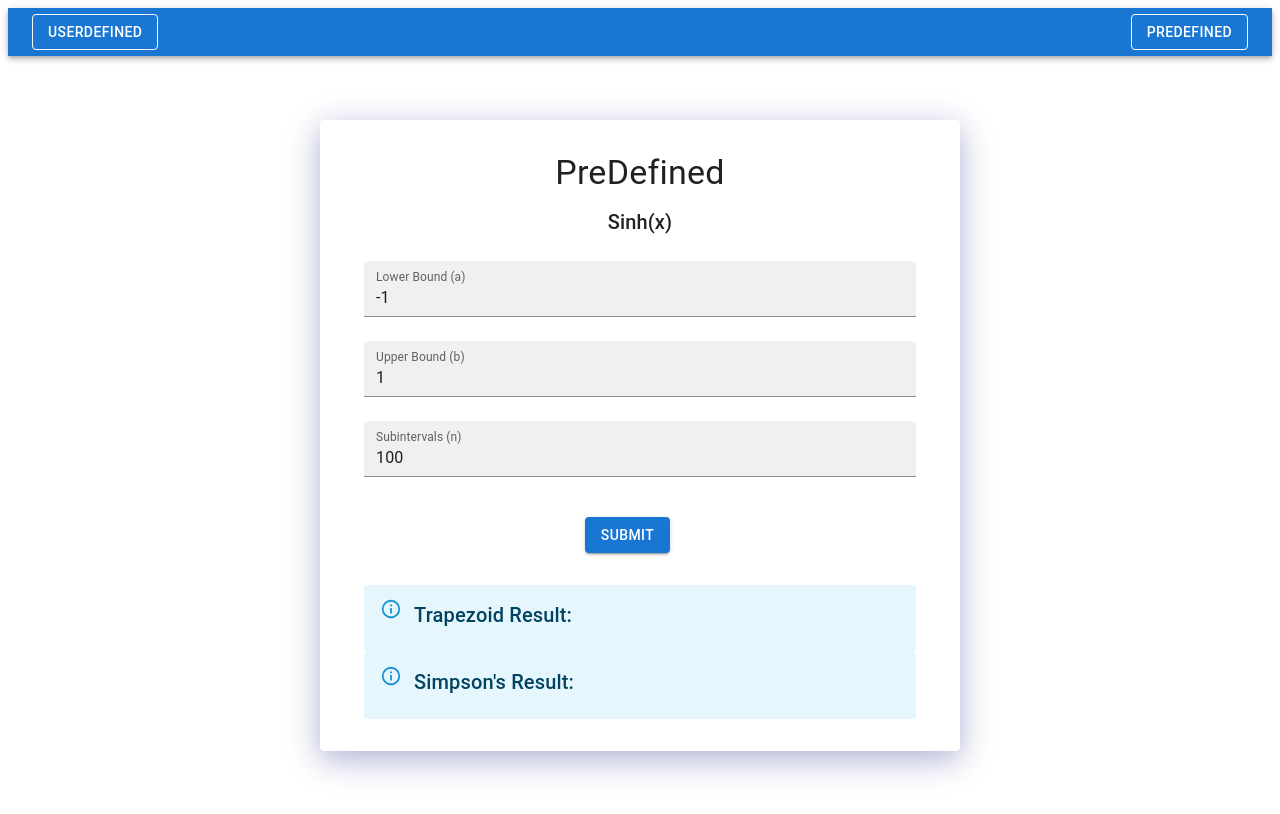
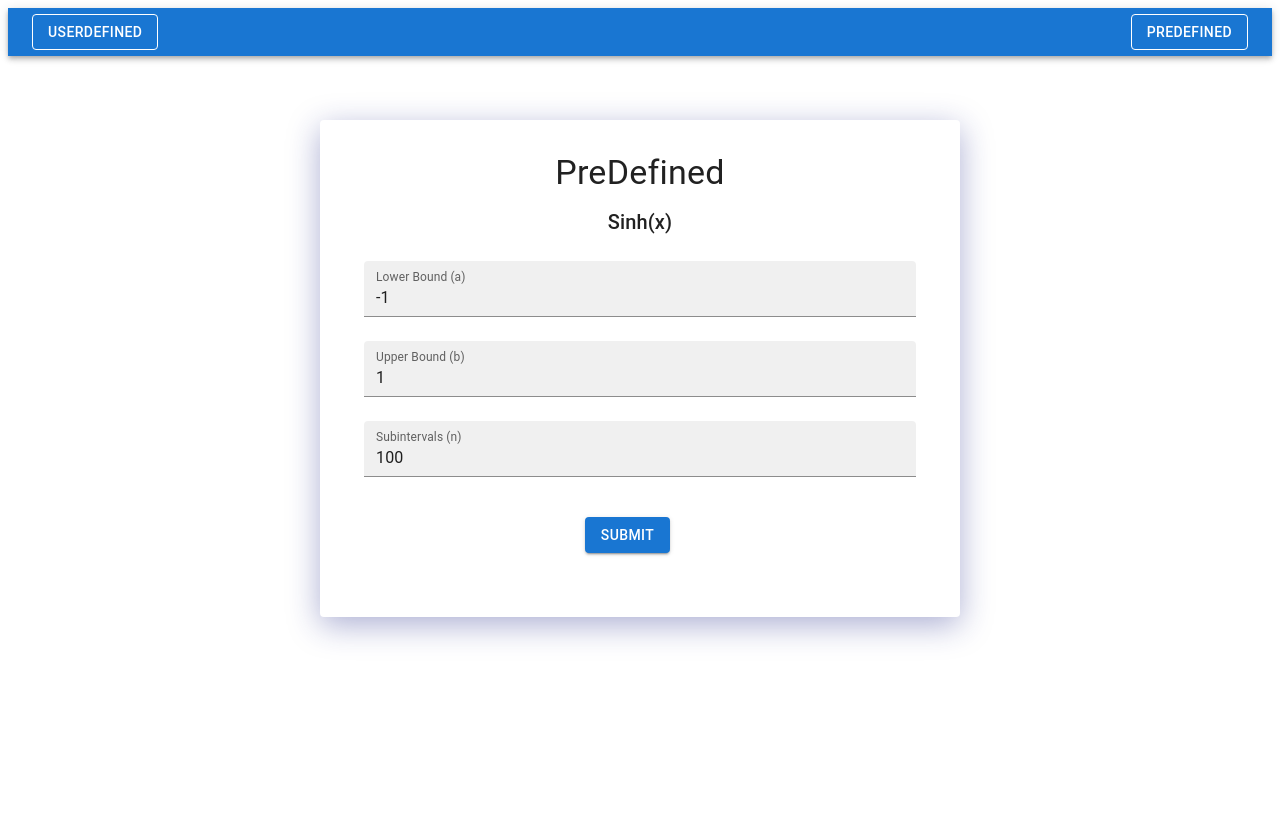
Before and after one commit to NeroXerith/MP4, a React (Create React App) app: page /predefined in a window 1280 px wide. Built offline with nearby package versions, Linux system fonts and the light colour scheme.

Commit message:
visibility results

```diff
--- a/src/pages/Predefined.tsx
+++ b/src/pages/Predefined.tsx
@@ -24,7 +24,7 @@ const Predefined: React.FC = () => {
   });
   const [resultTrapezoid, setResultTrapezoid] = useState<string | undefined>('');
   const [resultSimpson, setResultSimpson] = useState<string | undefined>('');
-
+  const [showResults, setShowResults] = useState(false);
   const handleChange = (e: React.ChangeEvent<HTMLInputElement>) => {
     setValues((prevValues) => ({
       ...prevValues,
@@ -102,6 +102,7 @@ const Predefined: React.FC = () => {
 
     const simpsonResult = (delta / 3) * (fFn.evaluate({ x: parsedA }) / (gFn ? gFn.evaluate({ x: parsedA }) : 1) + fFn.evaluate({ x: parsedB }) / (gFn ? gFn.evaluate({ x: parsedB }) : 1) + sumSimpson);
     setResultSimpson(simpsonResult.toFixed(15));
+    setShowResults(true);
   };
 
   const findDivergentPoint = (a: number, b: number, gFn: any): number | null => {
@@ -207,20 +208,28 @@ const Predefined: React.FC = () => {
          <Button type="submit" variant="contained" color="primary" sx={{marginBottom: '2rem',marginTop: '2rem',marginLeft: '40%', marginRight: '35%'}}>
           Submit
         </Button>
-        {/* <Button variant="outlined" onClick={predefined} style={{ marginLeft: '10px' }}>
-          Use Predefined Values
-        </Button> */}
       </form>
-      <Alert severity="info">
-      <Typography variant="h6" align="center"  gutterBottom>
-        Trapezoid Result: {resultTrapezoid !== undefined ? resultTrapezoid : 'undefined'}
-      </Typography></Alert>
-      {resultSimpson !== undefined && (
-        <Alert severity="info"><Typography variant="h6" align="center" gutterBottom>
-        Simpson's Result: {resultSimpson}
-      </Typography></Alert>
-      )}
-
+      {showResults && (
+              <>
+                <Alert severity="info">
+                  <Typography variant="h6" align="center" gutterBottom>
+                    Trapezoid Result: {resultTrapezoid !== undefined ? resultTrapezoid : 'undefined'}
+                  </Typography>
+                </Alert>
+                {resultSimpson !== undefined && (
+                  <Alert severity="info">
+                    <Typography variant="h6" align="center" gutterBottom>
+                      Simpson's Result: {resultSimpson}
+                    </Typography>
+                  </Alert>
+                )}
+              </>
+            )}
+            {!showResults && (
+              <Typography variant="h6" align="center" style={{ display: 'none' }}>
+                Results will be displayed here
+              </Typography>
+            )}
     </Container>
     </Paper>
     </Box>
--- a/src/pages/Userdefined.tsx
+++ b/src/pages/Userdefined.tsx
@@ -22,7 +22,7 @@ const Userdefined: React.FC = () => {
   });
   const [resultTrapezoid, setResultTrapezoid] = useState<string | undefined>('');
   const [resultSimpson, setResultSimpson] = useState<string | undefined>('');
-
+  const [showResults, setShowResults] = useState(false);
   const handleChange = (e: React.ChangeEvent<HTMLInputElement>) => {
     setValues((prevValues) => ({
       ...prevValues,
@@ -100,6 +100,7 @@ const Userdefined: React.FC = () => {
 
     const simpsonResult = (delta / 3) * (fFn.evaluate({ x: parsedA }) / (gFn ? gFn.evaluate({ x: parsedA }) : 1) + fFn.evaluate({ x: parsedB }) / (gFn ? gFn.evaluate({ x: parsedB }) : 1) + sumSimpson);
     setResultSimpson(simpsonResult.toFixed(15));
+    setShowResults(true);
   };
 
   const findDivergentPoint = (a: number, b: number, gFn: any): number | null => {
@@ -201,9 +202,7 @@ const Userdefined: React.FC = () => {
         <Button type="submit" variant="contained" color="primary" sx={{marginBottom: '2rem',marginTop: '2rem',marginLeft: '40%', marginRight: '35%'}}>
           Submit
         </Button>
-        {/* <Button variant="outlined" onClick={predefined} style={{ marginLeft: '10px' }}>
-          Use Predefined Values
-        </Button> */}
+
       </form>
       <Alert severity="info">
       <Typography variant="h6" align="center"  gutterBottom>
```
